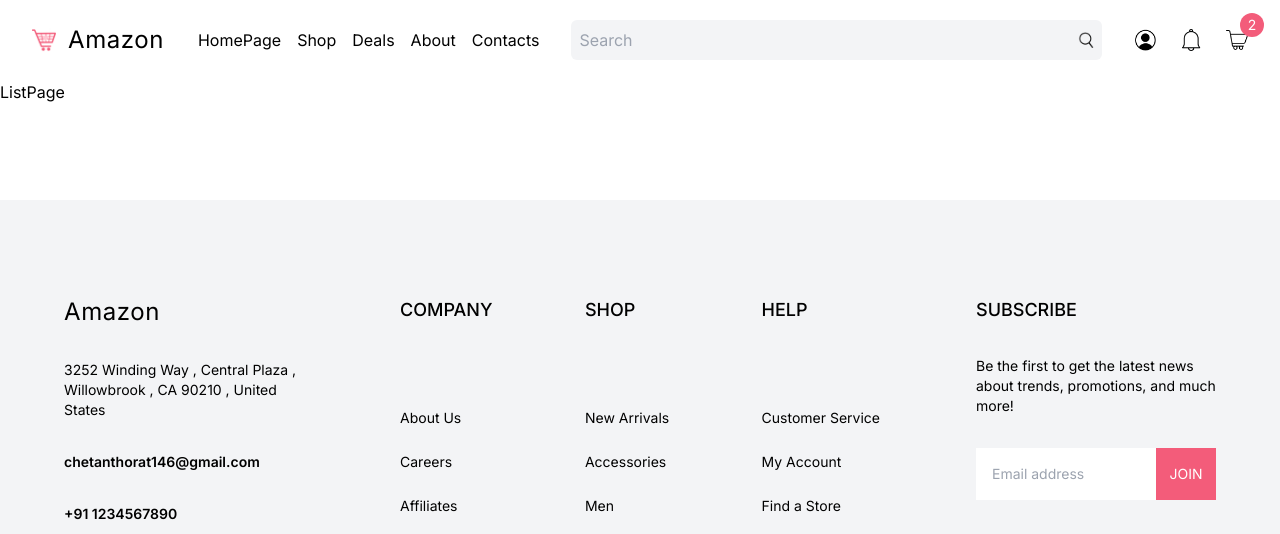
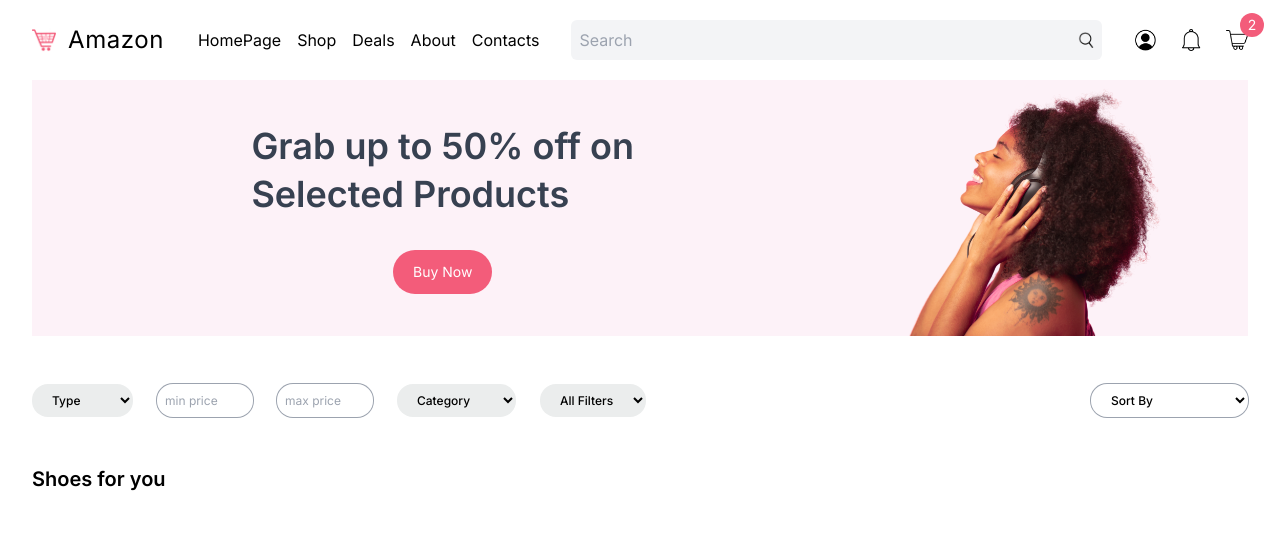
Before and after one commit to ChetanThorat18/E-Commerce, a Next.js app: page /list in a window 1280 px wide. Shown: the top 534 px of the page. Built offline with nearby package versions, Linux system fonts and the light colour scheme.

Commit message:
Designed List Page

```diff
--- a/src/app/list/page.tsx
+++ b/src/app/list/page.tsx
@@ -1,8 +1,34 @@
+import Filter from "@/components/Filter";
+import ProductList from "@/components/ProductList";
+import Image from "next/image";
 
 const ListPage = () => {
   return (
-    <div>ListPage</div>
-  )
-}
+    <div className="px-4 md:px-8 lg:px:16 xl:px:32 2xl:px-64 relative">
+      {/* CAMPAIGN */}
+      <div className="hidden bg-pink-50 px-4 sm:flex justify-between h-64">
+        <div className="w-2/3 flex flex-col items-center justify-center gap-8">
+          <h1 className="text-4xl font-semibold leading-[48px] text-gray-700">
+            Grab up to 50% off on
+            <br />
+            Selected Products
+          </h1>
+          <button className="rounded-3xl bg-lama text-white w-max py-3 px-5 text-sm ">
+            Buy Now
+          </button>
+        </div>
+        <div className="relative w-1/3">
+          <Image src="/woman.png" alt="" fill className="object-contain" />
+        </div>
+      </div>
 
-export default ListPage
+      {/* FILTER */}
+      <Filter/>
+      {/* PRODUCTS */}
+      <h1 className="mt-12 text-xl font-semibold">Shoes for you</h1>
+      <ProductList/>
+    </div>
+  );
+};
+
+export default ListPage;
--- /dev/null
+++ b/src/components/Filter.tsx
@@ -0,0 +1,62 @@
+const Filter = () => {
+  return (
+    <div className="mt-12 flex justify-between">
+      <div className="flex gap-6 flex-wrap">
+        <select
+          name="type"
+          id=""
+          className="py-2 px-4 rounded-2xl text-xs font-medium bg-[#EBEDED]"
+        >
+          <option>Type</option>
+          <option value="physical">Physical</option>
+          <option value="digital">Digital</option>
+        </select>
+        <input
+          type="text"
+          name="min"
+          placeholder="min price"
+          className="text-xs rounded-2xl pl-2 w-24 ring-1 ring-gray-400"
+        />
+        <input
+          type="text"
+          name="max"
+          placeholder="max price"
+          className="text-xs rounded-2xl pl-2 w-24 ring-1 ring-gray-400"
+        />
+        {/* TODO: Filter Categories */}
+        <select
+          name="cat"
+          className="py-2 px-4 rounded-2xl text-xs font-medium bg-[#EBEDED]"
+        >
+          <option>Category</option>
+          <option value="">New Arrival</option>
+          <option value="">Popular</option>
+        </select>
+        <select
+          name=""
+          id=""
+          className="py-2 px-4 rounded-2xl text-xs font-medium bg-[#EBEDED]"
+        >
+          <option>All Filters</option>
+        </select>
+      </div>
+
+      <div className="">
+        <select
+          name="sort"
+          id=""
+          className="py-2 px-4 rounded-2xl text-xs font-medium bg-white ring-1 ring-gray-400"
+        >
+          <option>Sort By</option>
+          <option value="asc price">Price (low to high)</option>
+          <option value="desc price">Price (high to low)</option>
+          <option value="asc lastUpdated">Newest</option>
+          <option value="desc lastUpdated">Oldest</option>
+        </select>
+      </div>
+    </div>
+  );
+};
+
+
+export default Filter;
```
